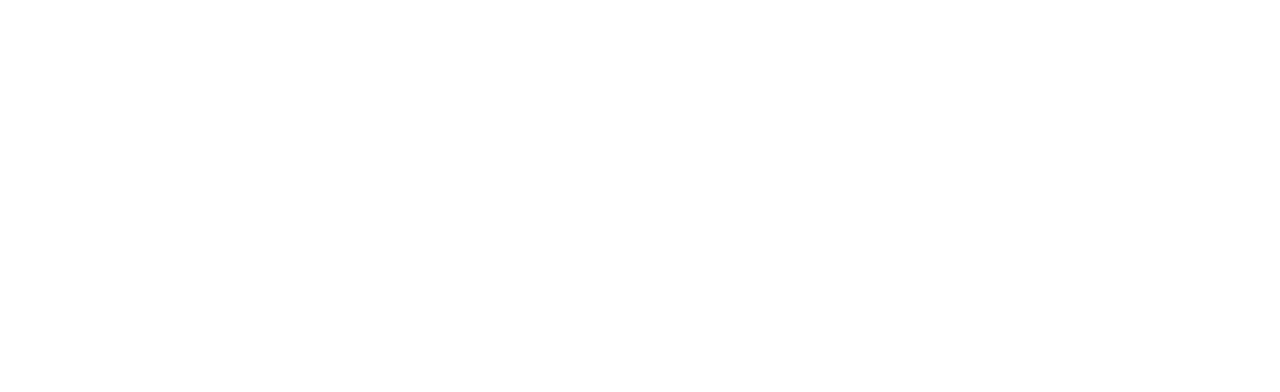
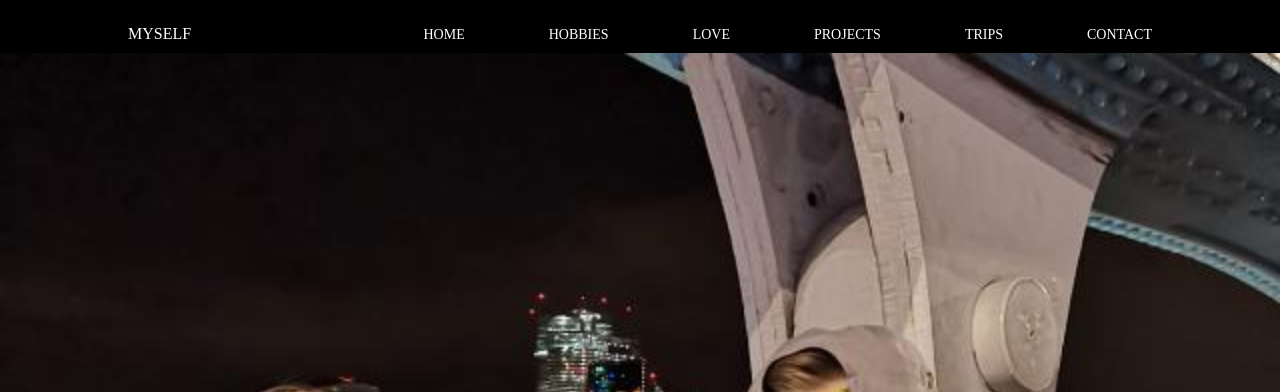
Before and after one commit to Szymon271000/MySelf, a plain HTML site: page index.html in a window 1280 px wide. Shown: the top 392 px of the page. Drawn offline with Linux system fonts and the light colour scheme.

Commit message:
Created NavMenu, subpages, backgroundimage and stages of life

```diff
--- a/index.html
+++ b/index.html
@@ -4,9 +4,36 @@
     <meta charset="UTF-8">
     <meta http-equiv="X-UA-Compatible" content="IE=edge">
     <meta name="viewport" content="width=device-width, initial-scale=1.0">
-    <title>Document</title>
+    <title>AboutMySelf</title>
+    <link rel="stylesheet" href="style.css">
+    <script src="https://kit.fontawesome.com/a076d05399.js"></script>
 </head>
 <body>
-
+    <header>
+        <div class="container">
+            <label class="logo">MYSELF</label>
+        <nav>
+            <ul>
+                <li><a href="index.html">Home</a></li>
+                <li><a href="hobby.html">Hobbies</a></li>
+                <li><a href="love.html">Love</a></li>
+                <li><a href="projects.html">Projects</a></li>
+                <li><a href="trips.html">Trips</a></li>
+                <li><a href="contact.html">Contact</a></li>
+            </ul>
+        </nav>
+        </div>
+    </header>
+    <div class="background-image">
+        <h1 class="title">
+            Hey, I'm <p>SZYMON</p><p>SOBOLEWSKI</p>
+        </h1>
+    </div>
+    <div class="stages">
+        <h1>THE STAGES OF MY LIFE</h1>
+        <p>I think that everybody should travel in his own life.</p> <p>I have been lucky, I had the possibility to grew up in three different countries.</p>
+        <p>I could know different cultures, people, traditions, ways of doing.</p>
+        <p>That' s why I am grateful for this opportunity.</p>
+    </div>
 </body>
 </html>
--- /dev/null
+++ b/style.css
@@ -0,0 +1,90 @@
+*{
+    margin: 0;
+    padding: 0;
+}
+
+.container{
+    width: 80%;
+    margin: 0 auto;
+}
+header{
+    background-color: black;
+}
+
+header::after{
+    content: '';
+    display: table;
+    clear: both;
+}
+
+.logo{
+    color: white;
+    float: left;
+    padding-top: 25px;
+}
+nav{
+    float:right;
+}
+
+nav ul{
+    margin: 0;
+    padding: 0;
+}
+
+nav li{
+    display: inline-block;
+    margin-left: 80px;
+    padding-top: 25px;
+    padding-bottom: 10px;
+    position: relative;
+}
+
+nav a{
+    color: white;
+    text-decoration: none;
+    text-transform: uppercase;
+    font-size: 14px;
+}
+
+nav a:hover{
+    color: #FFCC00;
+}
+
+nav a:before{
+    content: '';
+    display: block;
+    height: 5px;
+
+    background-color: #FFCC00;
+    position: absolute;
+    top: 0;
+    width: 0%;
+    transition: all ease-in-out 250ms;
+}
+
+nav a:hover::before{
+    width: 100%;
+}
+.background-image{
+    display: flex;
+    align-items: center;
+    justify-content: center;
+    background-image: url(./img/me.jpg);
+    background-size: cover;
+    background-repeat: no-repeat;
+    height: 100vh;
+}
+
+.title{
+    color: white
+}
+
+.title p{
+    font-style: italic;
+}
+
+.stages h1{
+    padding-top: 20px;
+    text-align: center;
+    font-style: oblique;
+}
```
Also changed, not shown: contact.html (added, +12 -0 lines), hobby.html (added, +12 -0 lines), love.html (added, +12 -0 lines), projects.html (added, +12 -0 lines), trips.html (added, +12 -0 lines), img/me.jpg (added).
